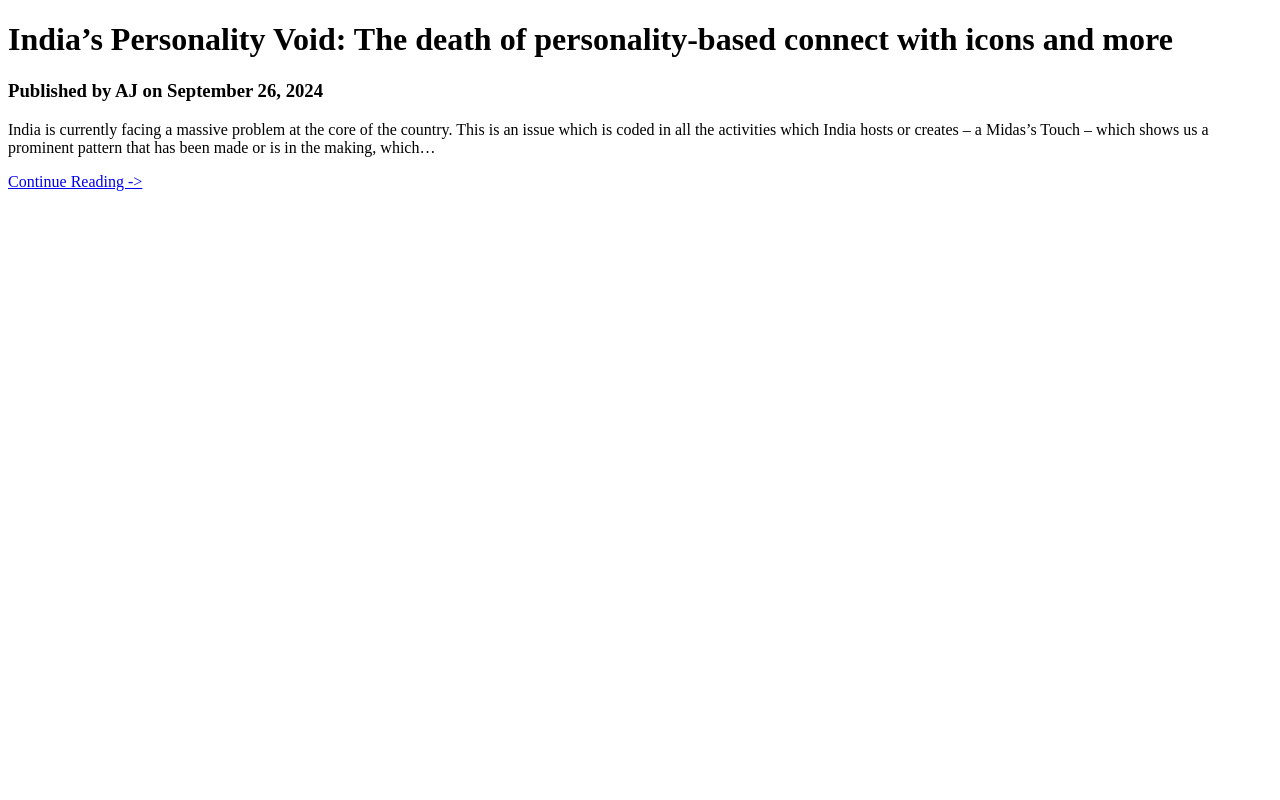
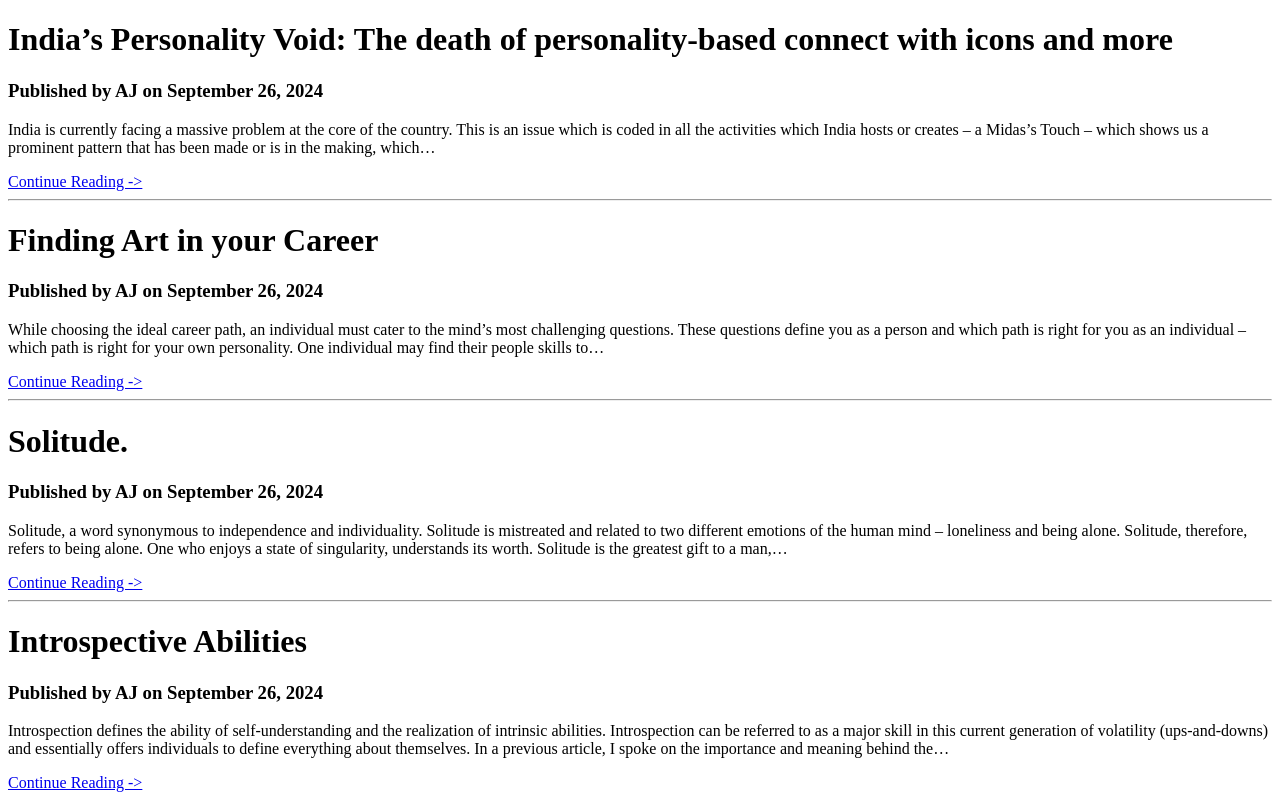
Before and after one commit to abhinjata/graphmylife, a plain HTML site: page index.html in a window 1280 px wide. Drawn offline with Linux system fonts and the light colour scheme.

Commit message:
Add files via upload

```diff
--- a/index.html
+++ b/index.html
@@ -14,5 +14,33 @@
 
     <a href = "blog1.html"> Continue Reading -> </a>
 
+    <hr>
+
+    <h1> Finding Art in your Career </h1>
+    <h3>Published by AJ on September 26, 2024</h3>
+
+    <p>While choosing the ideal career path, an individual must cater to the mind’s most challenging questions. These questions define you as a person and which path is right for you as an individual – which path is right for your own personality. One individual may find their people skills to…</p>
+
+    <a href = "blog2.html"> Continue Reading -> </a>
+
+    <hr>
+
+    <h1> Solitude.  </h1>
+    <h3>Published by AJ on September 26, 2024</h3>
+
+    <p>Solitude, a word synonymous to independence and individuality. Solitude is mistreated and related to two different emotions of the human mind – loneliness and being alone. Solitude, therefore, refers to being alone. One who enjoys a state of singularity, understands its worth. Solitude is the greatest gift to a man,…</p>
+
+    <a href = "blog3.html"> Continue Reading -> </a>
+
+    <hr>
+
+    <h1> Introspective Abilities </h1>
+    <h3>Published by AJ on September 26, 2024</h3>
+
+    <p>Introspection defines the ability of self-understanding and the realization of intrinsic abilities. Introspection can be referred to as a major skill in this current generation of volatility (ups-and-downs) and essentially offers individuals to define everything about themselves. In a previous article, I spoke on the importance and meaning behind the…</p>
+
+    <a href = "blog4.html"> Continue Reading -> </a>
+
+
 </body>
 </html>
```
Also changed, not shown: blog2.html (added, +24 -0 lines), blog3.html (added, +18 -0 lines), blog4.html (added).
